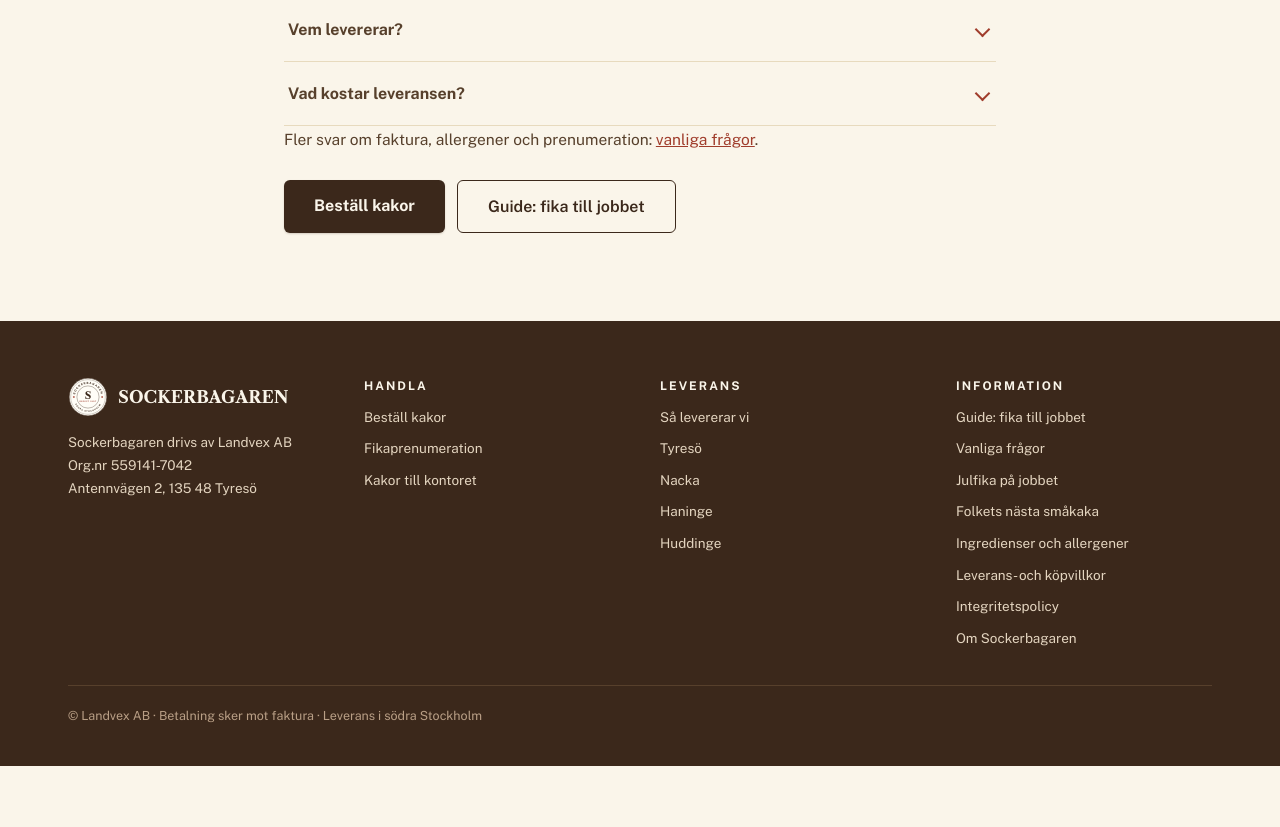
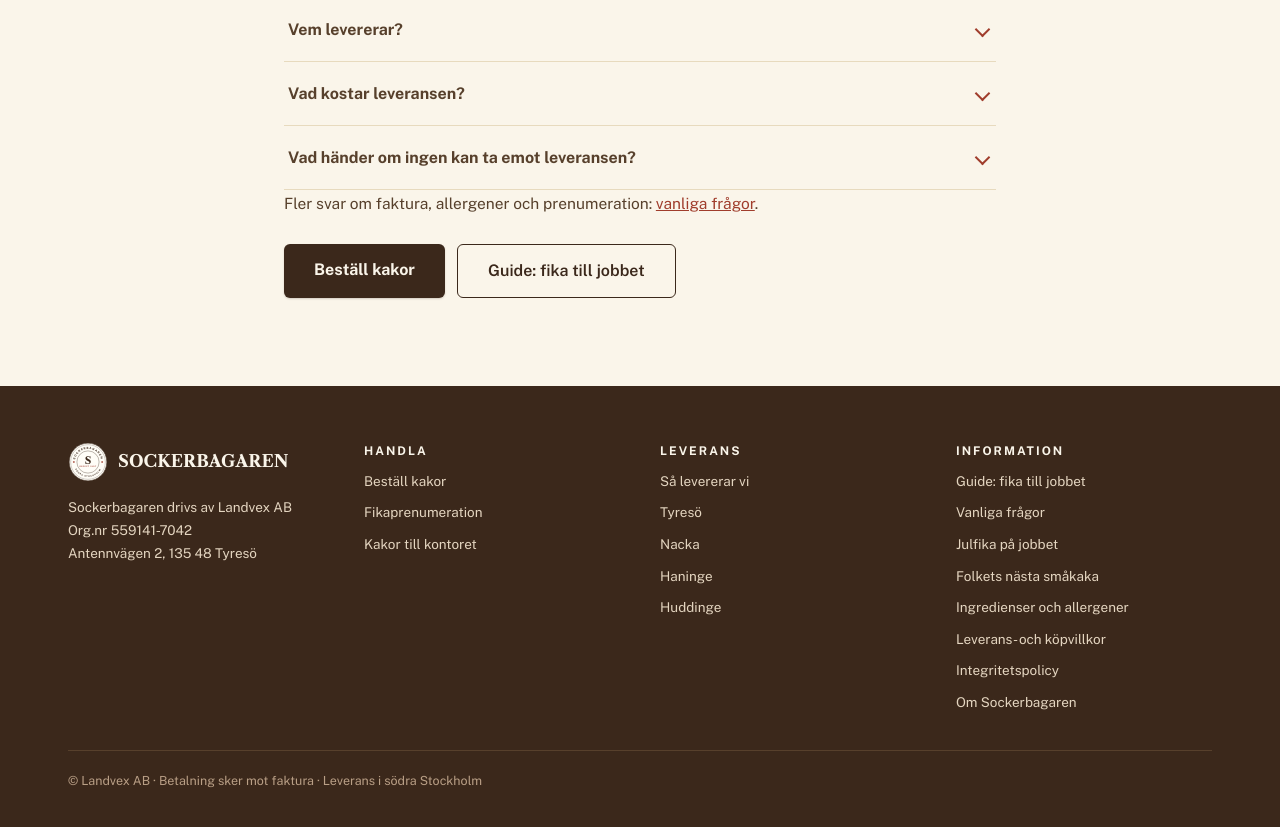
Before and after one commit to wolfoftyreso-debug/kakor, a Next.js app: page /leverans in a window 1280 px wide. Shown: the part 2260-3087 px from the top of the page. Before the commit the page ends 3026 px from the top, so only its background shows below. Built offline with nearby package versions, Linux system fonts and the light colour scheme; no server answers; the database is empty.

Commit message:
fix(lansering): Engelholms Glass, leverans-FAQ och Vercel Storage
Stavningen på /om följer bolagsnamnet Engelholms Glass. FAQ om
uteblivet mottagande citerar villkoren (ny dag eller kreditering).
Driftmanualen beskriver databasen som Vercel Storage, inte ett
separat Neon-konto.

```diff
--- a/src/app/(site)/leverans/page.tsx
+++ b/src/app/(site)/leverans/page.tsx
@@ -52,6 +52,10 @@
   {
     q: "Vad kostar leveransen?",
     a: "Ingen separat leveransavgift läggs på i webbshoppen – ni betalar priset per kilo respektive per paket plus moms, precis som kassan visar innan ni skickar beställningen.",
+  },
+  {
+    q: "Vad händer om ingen kan ta emot leveransen?",
+    a: "Adressen behöver vara bemannad. Om ingen tar emot kan vi inte lämna kakorna. Svara på orderbekräftelsen – vi meddelar er och erbjuder ny leveransdag eller kreditering.",
   },
 ];
 
--- a/src/app/(site)/om/page.tsx
+++ b/src/app/(site)/om/page.tsx
@@ -125,7 +125,7 @@
       <h2>Från Litauen till Tyresö</h2>
       <p>
         När kakorna är färdigbakade packas de och fryses direkt, och transporteras frysta till
-        Sverige – rakt in i fryslagret på Radiovägen i Tyresö, hos Mewab och Engelholmsglass.
+        Sverige – rakt in i fryslagret på Radiovägen i Tyresö, hos Mewab och Engelholms Glass.
         Därifrån plockar vi beställningarna själva och levererar dem antingen själva eller genom
         ett anlitat bud.
       </p>
@@ -253,7 +253,7 @@
         <br />
         Kontor: {invoiceConfig.address}, {invoiceConfig.postalCode} {invoiceConfig.city}
         <br />
-        Fryslager: Radiovägen 19, Tyresö (c/o Mewab och Engelholmsglass)
+        Fryslager: Radiovägen 19, Tyresö (c/o Mewab och Engelholms Glass)
         {/* Kontaktvägar visas när verksamheten verifierat dem – platshållare
             renderas aldrig publikt. */}
         {isVerifiedValue(invoiceConfig.email) && (
--- a/src/app/(site)/vanliga-fragor/page.tsx
+++ b/src/app/(site)/vanliga-fragor/page.tsx
@@ -88,6 +88,10 @@
     a: "Kakorna plockas i fryslagret i Tyresö och körs till er, av oss eller med anlitat bud. Adressen behöver vara bemannad: reception, personalrum eller lastkaj.",
   },
   {
+    q: "Vad händer om ingen kan ta emot leveransen?",
+    a: "Adressen behöver vara bemannad. Om ingen tar emot kan vi inte lämna kakorna. Svara på orderbekräftelsen – vi meddelar er och erbjuder ny leveransdag eller kreditering.",
+  },
+  {
     q: "Vilka allergener finns?",
     a: "Sorterna innehåller vete och smör (mjölk). Mandelkubb innehåller mandel. Chokladsnittar kan innehålla spår av mandel och soja. Fullständig förteckning står på varje produkt och under Ingredienser och allergener.",
   },
```
Also changed, not shown: 2 other files (tests, documents, lock files or other folders).
